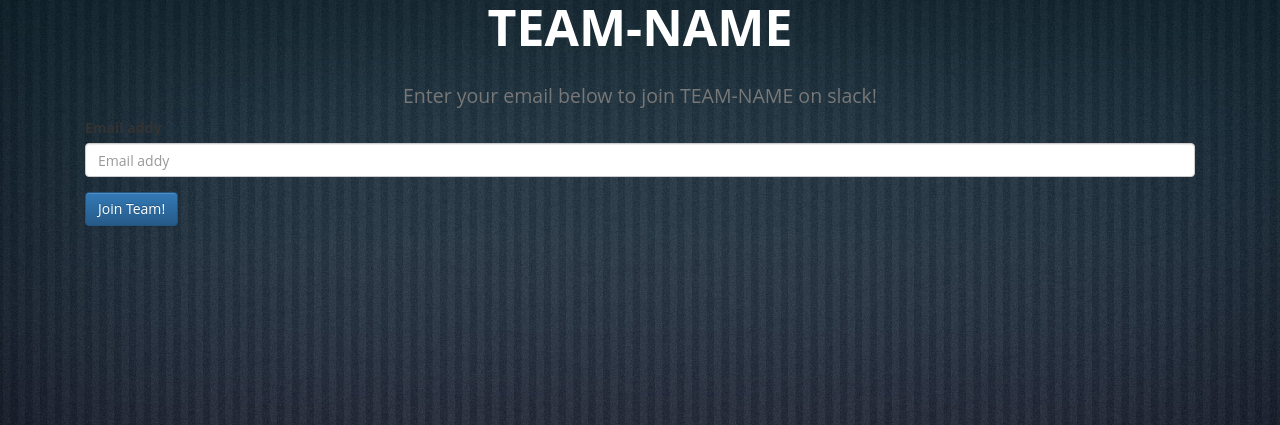
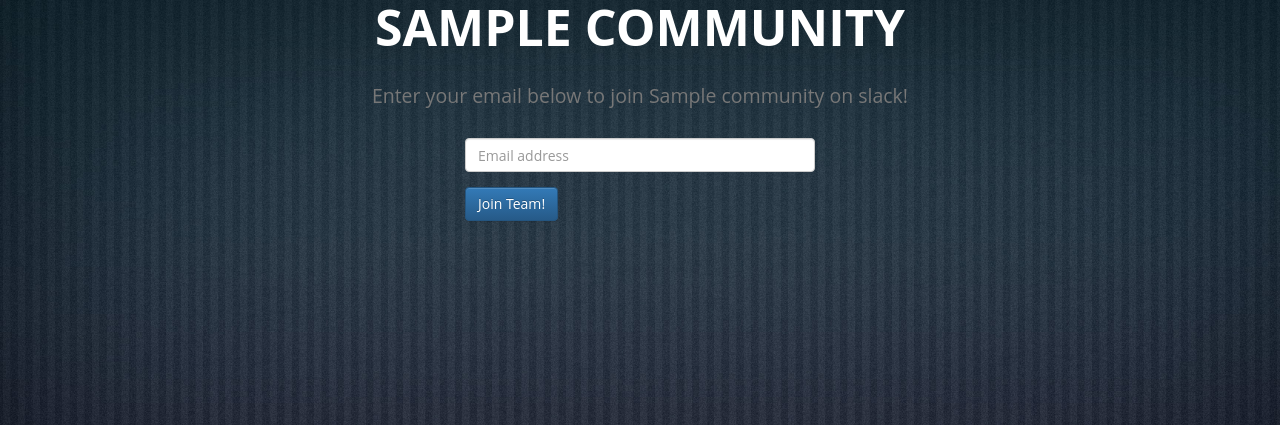
Before and after one commit to sanchagrins/SlackInvite, a Django app: template slack_invite/slack_invite/templates/slack_invite/index.html in a window 1280 px wide. Shown: the top 425 px of the page. Run offline with Django 3.2, Linux system fonts and the light colour scheme; tables that the repository leaves empty hold one stand-in row (values such as "Sample post"); the template is opened without the code that fills it: values that come from a table or form of the project are taken from there, most other values are stand-ins (such as "Sample title", 1, 10 or a date in 2020); some libraries are stand-ins or nearby versions.

Commit message:
UI/UX updates; Static files fixes

```diff
--- a/slack_invite/slack_invite/config.py
+++ b/slack_invite/slack_invite/config.py
@@ -17,5 +17,5 @@
 slack_token = get_env_variable('SLACK_TOKEN')
 
 # Set your community name and slack_url below
-community = 'Team-Name-Config'
+community = 'Team-Name'
 slack_url = 'django-slackinvite.slack.com'
--- a/slack_invite/slack_invite/forms.py
+++ b/slack_invite/slack_invite/forms.py
@@ -1,4 +1,4 @@
 from django import forms
 
 class InviteForm(forms.Form):
-    email_addr = forms.EmailField(label='Email addy')
+    email_addr = forms.EmailField(widget=forms.EmailInput({'placeholder':'Email address'}), label='')
--- a/slack_invite/slack_invite/static/css/main.css
+++ b/slack_invite/slack_invite/static/css/main.css
@@ -5,8 +5,8 @@
    ========================================================================== */
 
 html,body{
-margin:0;
-padding:0;
+    margin: 0;
+    padding: 0;
     font-family: 'Open Sans', sans-serif;
     background: #fff url(../img/bg.jpg) center top no-repeat;
     background-size: cover;
@@ -14,11 +14,20 @@
     width: 100%;
 }
 
-h1{
+h1 {
     font-family: 'Open Sans', sans-serif;
     color: #fff;
     text-align: center;
+    text-transform: uppercase;
     font-size: 50px;
     font-weight: 300;
     margin: 0 0 10px 0;
 }
+
+span {
+    text-transform: uppercase;
+}
+
+.h1_upper {
+    text-transform: uppercase;
+}
--- a/slack_invite/slack_invite/templates/base.html
+++ b/slack_invite/slack_invite/templates/base.html
@@ -30,31 +30,18 @@
         <![endif]-->
           <div class="container">
             <div class="col-lg-12">
-                <h1 class="text-center"><strong>TEAM-NAME</strong></h1>
-                <h2 class="text-center"><small>Enter your email below to join TEAM-NAME on slack!</small></h2>
-		{% block invite_form %}{% endblock %}
+                <h1 class="text-uppercase"><strong>{{ community }}</strong></h1>
+                {% block body_text %}{% endblock %}
+
+                {% block invite_form %}{% endblock %}
             </div>
-	<!--
-            <div class="row">
-                <div class="col-sm-4 col-sm-offset-4">
-                    <form class="form-signin">
-                        <label for="inputEmail" class="sr-only">Email address</label>
-                            <input type="email" id="inputEmail" class="form-control" placeholder="Email address" required autofocus>
-                        <button class="btn btn-lg btn-primary btn-block" type="submit">Join!</button>
-                    </form>
-                </div>
-            </div>
-
-          </div>
-     	-->
-
 
         <script src="//ajax.googleapis.com/ajax/libs/jquery/1.11.2/jquery.min.js"></script>
         <script>window.jQuery || document.write('<script src="static/js/vendor/jquery-1.11.2.min.js"><\/script>')</script>
 
-        <script src="js/vendor/bootstrap.min.js"></script>
+        <script src="{% static 'js/vendor/bootstrap.min.js' %}"></script>
 
-        <script src="js/main.js"></script>
+        <script src="{% static 'js/main.js' %}"></script>
 
         <!-- Google Analytics: change UA-XXXXX-X to be your site's ID. -->
         <script>
--- a/slack_invite/slack_invite/templates/slack_invite/index.html
+++ b/slack_invite/slack_invite/templates/slack_invite/index.html
@@ -1,20 +1,28 @@
 {% extends "base.html" %}
 {% load bootstrap3 %}
 
-{% bootstrap_css %}
-{% bootstrap_javascript %}
+{# bootstrap_css #}
+{# bootstrap_javascript #}
 
-{% bootstrap_messages %}
+{# bootstrap_messages #}
 
 {% block head_title %}Slack-Invite{% endblock %}
 
-{# Display a form #}
+{% block body_text %}
+    <h2 class="text-center"><small>Enter your email below to join {{ community }} on slack!</small></h2>
+{% endblock %}
+
+{# Display the form #}
 {% block invite_form %}
-<form action="" method="post" class="form">
+                <div class="row">
+                    <div class="col-sm-4 col-sm-offset-4">
+                      <form action="." method="post" class="form">
                       {% csrf_token %}
                       {% bootstrap_form form %}
                       {% buttons %}
                         <button type="submit" class="btn btn-primary">Join Team!</button>
                       {% endbuttons %}
                       </form>
+                    <div>
+                </div>
 {% endblock %}
--- a/slack_invite/slack_invite/views.py
+++ b/slack_invite/slack_invite/views.py
@@ -18,8 +18,8 @@
             return HttpResponseRedirect('/thanks')
     else:
         form = InviteForm()
-
-    return render(request, "slack_invite/index.html", {'form': form})
+        community = config.community
+    return render(request, "slack_invite/index.html", {'form': form, 'community': community})
 
 def home_files(request, filename):
     return render(request, filename, {}, content_type="text/plain")
```
Also changed, not shown: 1 other file. Lines whose indentation alone changed are shown as unchanged.
